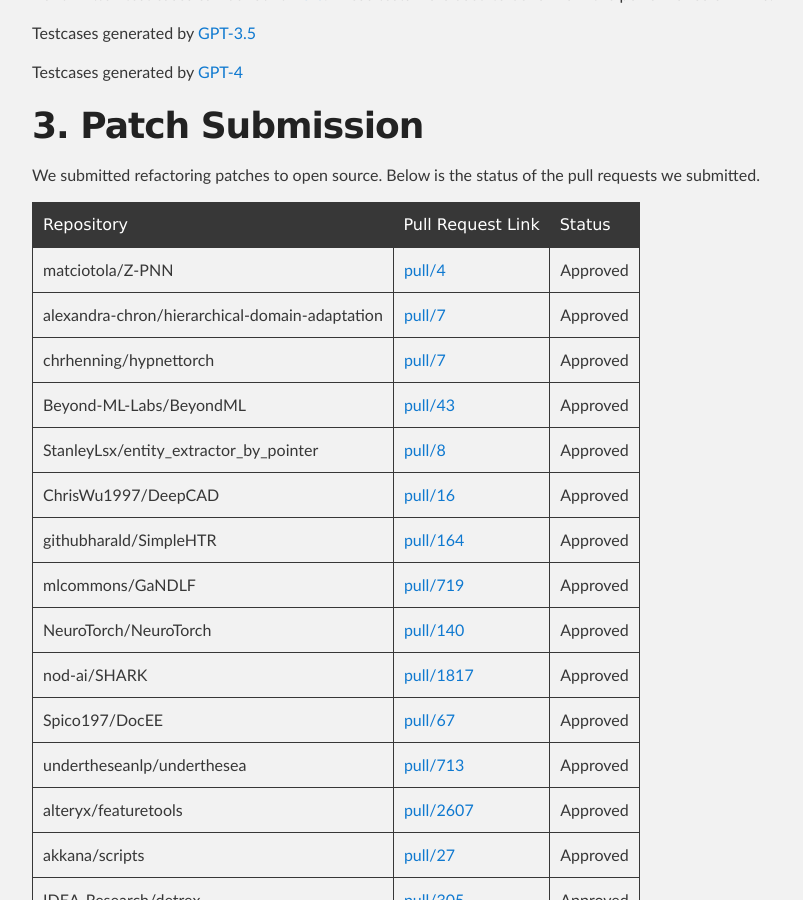
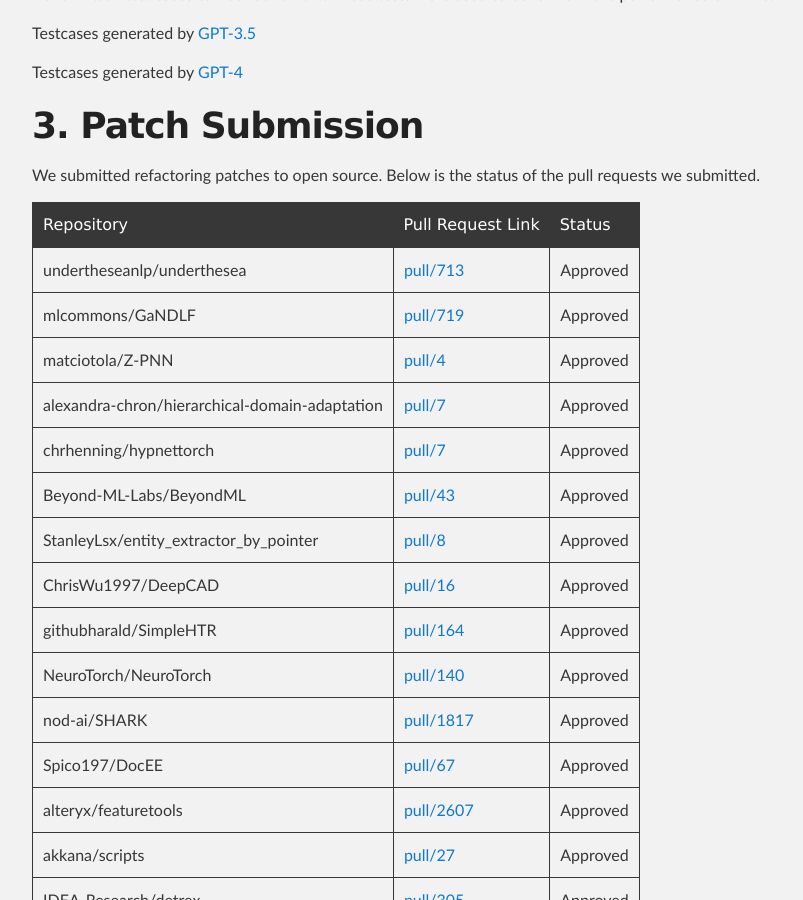
Before and after one commit to PyCraftTool/PyCraftTool.github.io, a Jekyll site: the page built from index.md, in a window 1280 px wide and 900 px high, scrolled down 4794 px. Shown: the whole window, without its empty margins (106-909 px from the left). Built offline with Jekyll 4.4.1, drawn with Linux system fonts in a browser that asks for light colours; our own code applies the rules of GitHub Pages for plain Markdown files; some of the changed lines change nothing that is shown.

Commit message:
reorder PRs

```diff
--- a/index.md
+++ b/index.md
@@ -775,6 +775,8 @@
 
 | Repository                                     | Pull Request Link                                                                    | Status   |
 |:-----------------------------------------------|:-------------------------------------------------------------------------------------|:---------|
+| undertheseanlp/underthesea                     | [pull/713](https://github.com/undertheseanlp/underthesea/pull/713  )                 | Approved |
+| mlcommons/GaNDLF                               | [pull/719](https://github.com/mlcommons/GaNDLF/pull/719  )                           | Approved |
 | matciotola/Z-PNN                               | [pull/4](https://github.com/matciotola/Z-PNN/pull/4  )                               | Approved |
 | alexandra-chron/hierarchical-domain-adaptation | [pull/7](https://github.com/alexandra-chron/hierarchical-domain-adaptation/pull/7  ) | Approved |
 | chrhenning/hypnettorch                         | [pull/7](https://github.com/chrhenning/hypnettorch/pull/7  )                         | Approved |
@@ -782,11 +784,9 @@
 | StanleyLsx/entity_extractor_by_pointer         | [pull/8](https://github.com/StanleyLsx/entity_extractor_by_pointer/pull/8  )         | Approved |
 | ChrisWu1997/DeepCAD                            | [pull/16](https://github.com/ChrisWu1997/DeepCAD/pull/16  )                          | Approved |
 | githubharald/SimpleHTR                         | [pull/164](https://github.com/githubharald/SimpleHTR/pull/164  )                     | Approved |
-| mlcommons/GaNDLF                               | [pull/719](https://github.com/mlcommons/GaNDLF/pull/719  )                           | Approved |
 | NeuroTorch/NeuroTorch                          | [pull/140](https://github.com/NeuroTorch/NeuroTorch/pull/140  )                      | Approved |
 | nod-ai/SHARK                                   | [pull/1817](https://github.com/nod-ai/SHARK/pull/1817  )                             | Approved |
 | Spico197/DocEE                                 | [pull/67](https://github.com/Spico197/DocEE/pull/67  )                               | Approved |
-| undertheseanlp/underthesea                     | [pull/713](https://github.com/undertheseanlp/underthesea/pull/713  )                 | Approved |
 | alteryx/featuretools                           | [pull/2607](https://github.com/alteryx/featuretools/pull/2607  )                     | Approved |
 | akkana/scripts                                 | [pull/27](https://github.com/akkana/scripts/pull/27  )                               | Approved |
 | IDEA-Research/detrex                           | [pull/305](https://github.com/IDEA-Research/detrex/pull/305  )                       | Approved |
```
